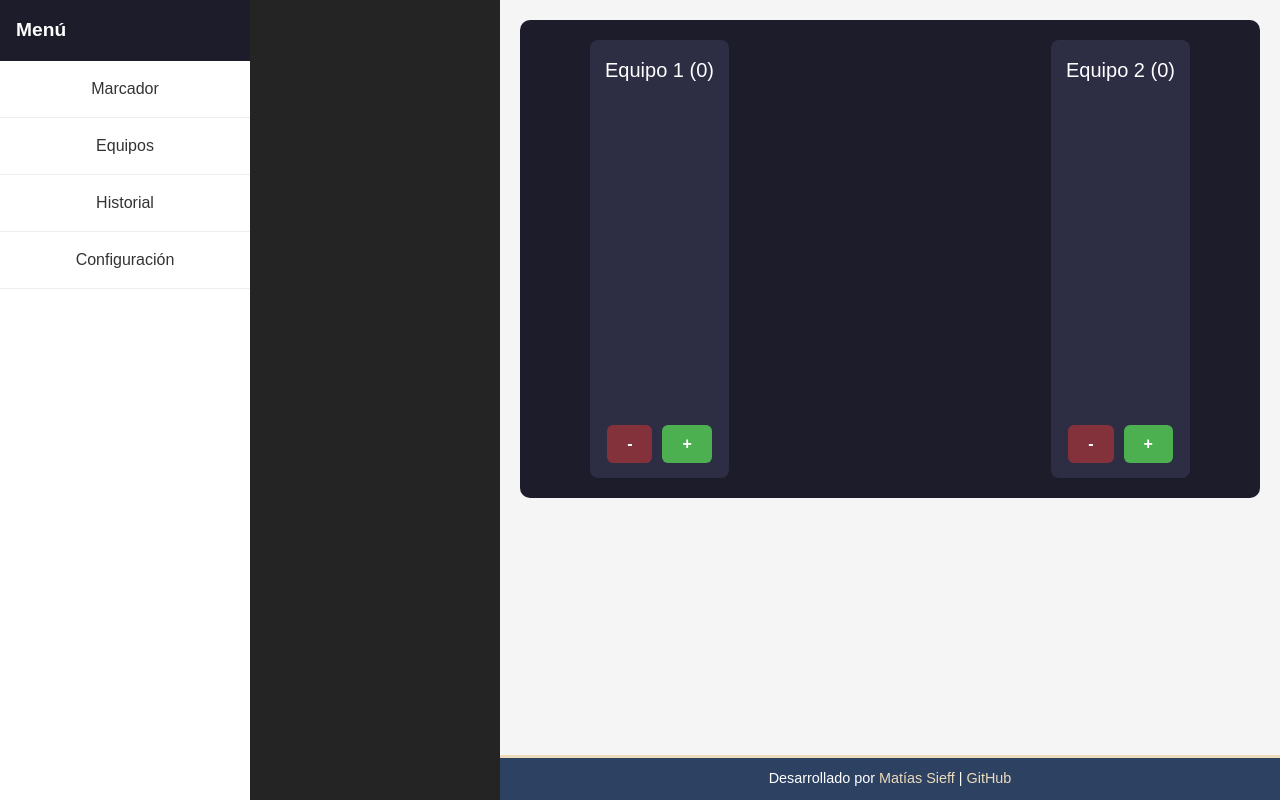
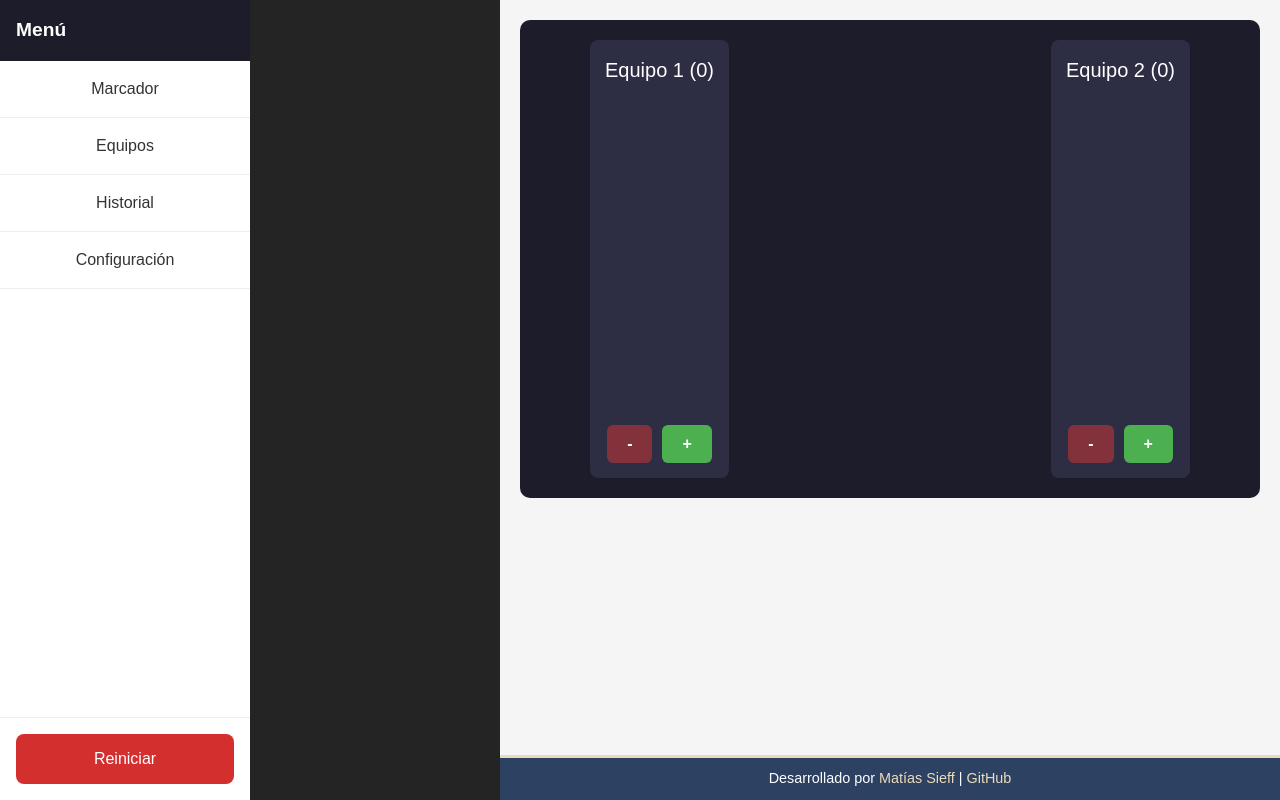
Before and after one commit to mattsff/anotador-de-truco, a Vue app: page / in a window 1280 px wide. Built offline with nearby package versions, Linux system fonts and the light colour scheme.

Commit message:
fix: confirmation popup

```diff
--- a/src/components/ConfirmationPopup.vue
+++ b/src/components/ConfirmationPopup.vue
@@ -1,20 +1,20 @@
 <script setup lang="ts">
 import { ref, defineExpose } from 'vue';
 import { useI18n } from 'vue-i18n';
+import { useGameStore } from '@/stores';
 
 const { t } = useI18n();
+const gameStore = useGameStore();
 
 const show = ref(false);
-let onConfirmCallback = () => {};
 
-const showPopup = (callback: () => void) => {
-  onConfirmCallback = callback;
+const showPopup = () => {
   show.value = true;
 };
 
 const confirm = () => {
-  onConfirmCallback();
   show.value = false;
+  gameStore.resetGame();
 };
 
 const cancel = () => {
@@ -67,6 +67,7 @@ defineExpose({ showPopup });
     box-shadow: 0 4px 20px rgba(0, 0, 0, 0.2);
     width: var(--popup-width, 320px);
     max-width: 90%;
+    margin: 10%;
   }
 
   &__title {
--- a/src/components/MenuLateral.vue
+++ b/src/components/MenuLateral.vue
@@ -1,17 +1,27 @@
 <script setup lang="ts">
-import { useI18n } from 'vue-i18n';
+import { ref } from 'vue'
+import { useI18n } from 'vue-i18n'
+import ConfirmationPopup from '@/components/ConfirmationPopup.vue'
 
 const props = defineProps<{
-  onClose: () => void;
-}>();
+  onClose: () => void
+}>()
 
-const { t } = useI18n();
+const { t } = useI18n()
+
 const menuItems = [
   { to: '/', label: t('menu.scoreboard') },
   { to: '/teams', label: t('menu.teams') },
   { to: '/history', label: t('menu.history') },
   { to: '/game-config', label: t('menu.gameConfig') },
-];
+]
+
+const confirmationPopupRef = ref<InstanceType<typeof ConfirmationPopup> | null>(null);
+
+const showResetConfirmation = () => {
+  confirmationPopupRef.value?.showPopup();
+  props.onClose();
+};
 </script>
 
 <template>
@@ -39,7 +49,19 @@ const menuItems = [
         </li>
       </ul>
     </nav>
+    <div class="menu-lateral__actions">
+      <button
+        class="menu-lateral__reset-button"
+        @click="showResetConfirmation"
+      >
+        {{ t('menu.reset') }}
+      </button>
+
+    </div>
   </div>
+
+
+<ConfirmationPopup ref="confirmationPopupRef" />
 </template>
 
 <style scoped lang="scss">
@@ -110,4 +132,24 @@ const menuItems = [
     }
   }
 }
+
+.menu-lateral__actions {
+  padding: 1rem;
+  border-top: 1px solid #eee;
+}
+
+.menu-lateral__reset-button {
+  width: 100%;
+  padding: 1rem;
+  background-color: var(--color-error, #d32f2f);
+  color: var(--color-on-error, #fff);
+  border: none;
+  font-size: 1rem;
+  cursor: pointer;
+  text-align: center;
+
+  &:hover {
+    background-color: darken(#d32f2f, 10%);
+  }
+}
 </style>
--- a/src/layouts/MainLayout.vue
+++ b/src/layouts/MainLayout.vue
@@ -96,7 +96,7 @@ const closeMenu = () => {
     top: 0;
     left: -250px;
     height: 100%;
-    z-index: 1000;
+    z-index: 800;
     box-shadow: 2px 0 10px rgba(0, 0, 0, 0.2);
     transition: left 0.3s ease-in-out;
 
@@ -119,7 +119,7 @@ const closeMenu = () => {
     width: 100vw;
     height: 100vh;
     background-color: rgba(0, 0, 0, 0.5);
-    z-index: 900;
+    z-index: 700;
 
     @media (min-width: 768px) {
       display: none;
```
